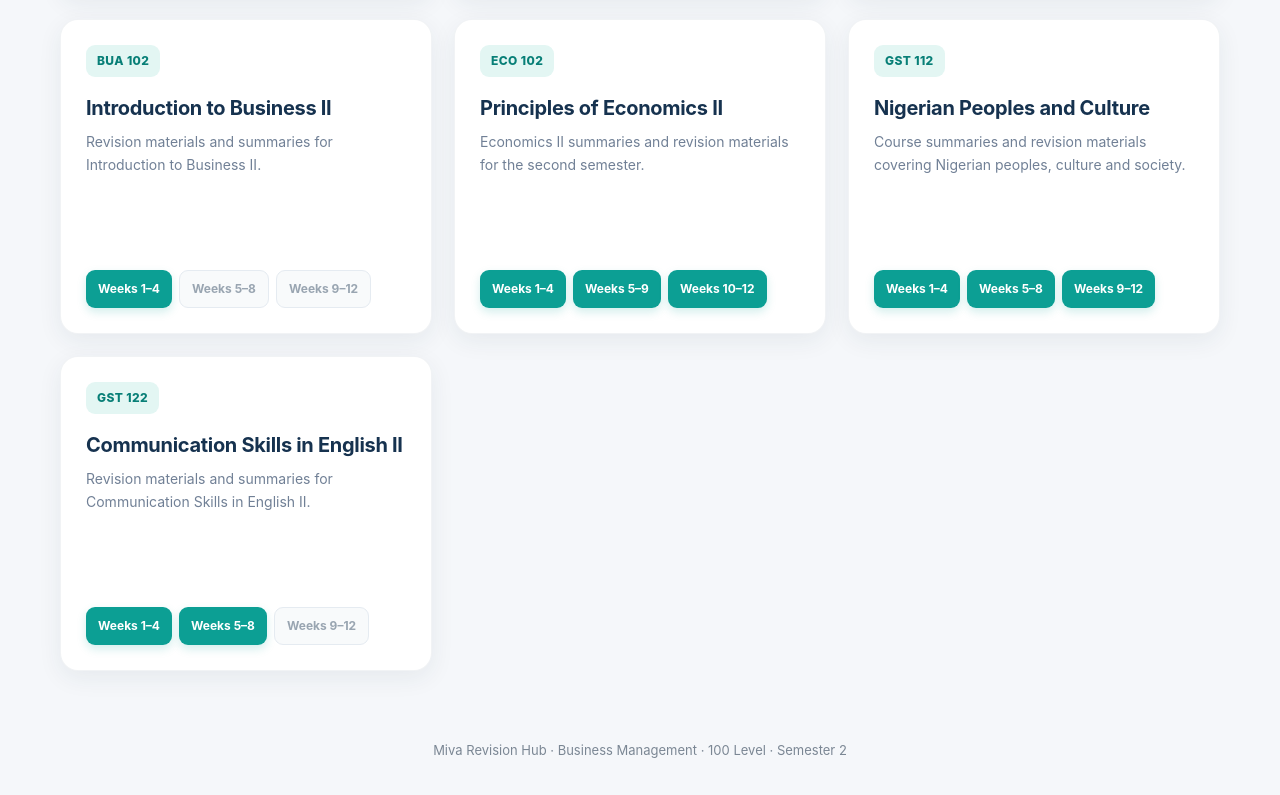
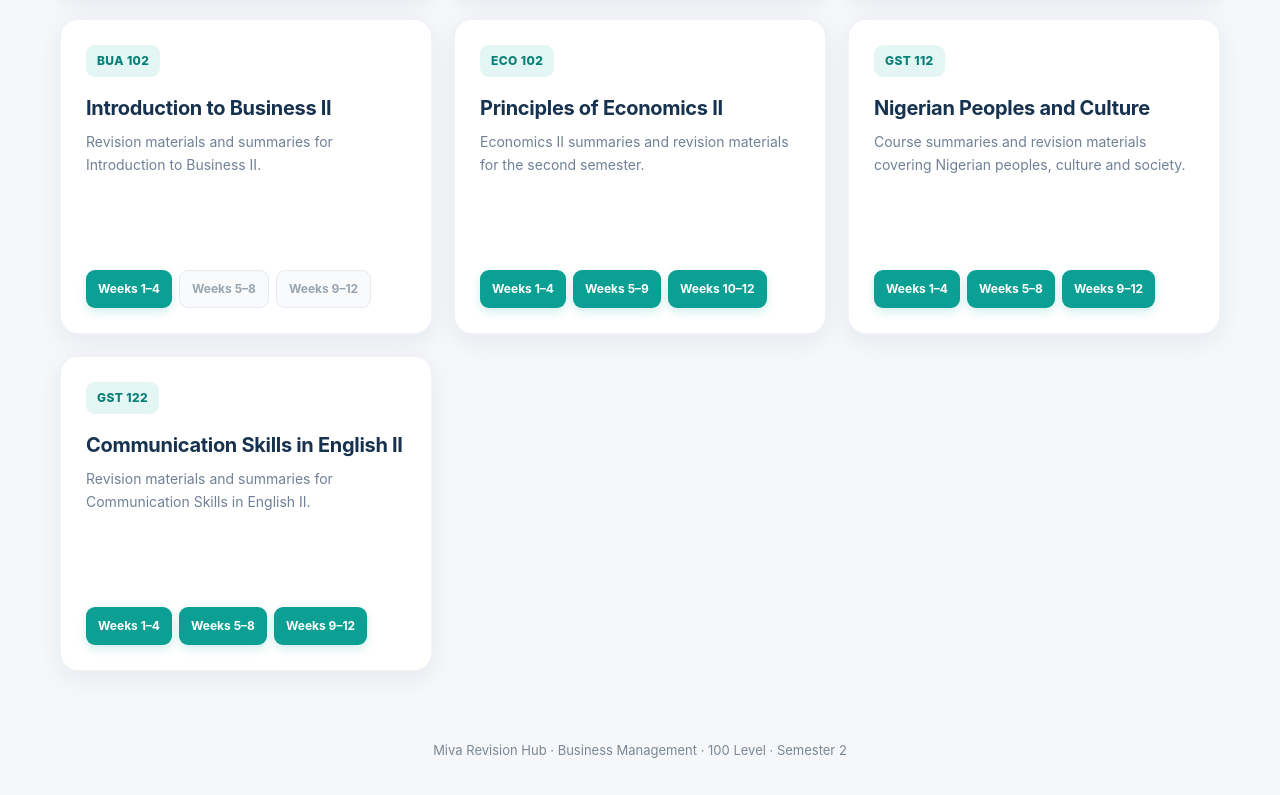
Before and after one commit to ozorejesse/Business-Management-Semester-2-100-Level-Revison-Hub, a website: page index.html in a window 1280 px wide. Shown: the part 940-1735 px from the top of the page. Drawn offline with Linux system fonts and the light colour scheme.

Commit message:
Update index.html

```diff
--- a/index.html
+++ b/index.html
@@ -974,9 +974,9 @@
                         Weeks 5–8
                     </a>
 
-                    <span class="coming-soon">
+                    <a href="GST%20122%20Week%209%20-%20Week%2012.html">
                         Weeks 9–12
-                    </span>
+                    </a>
 
                 </div>
 
```
